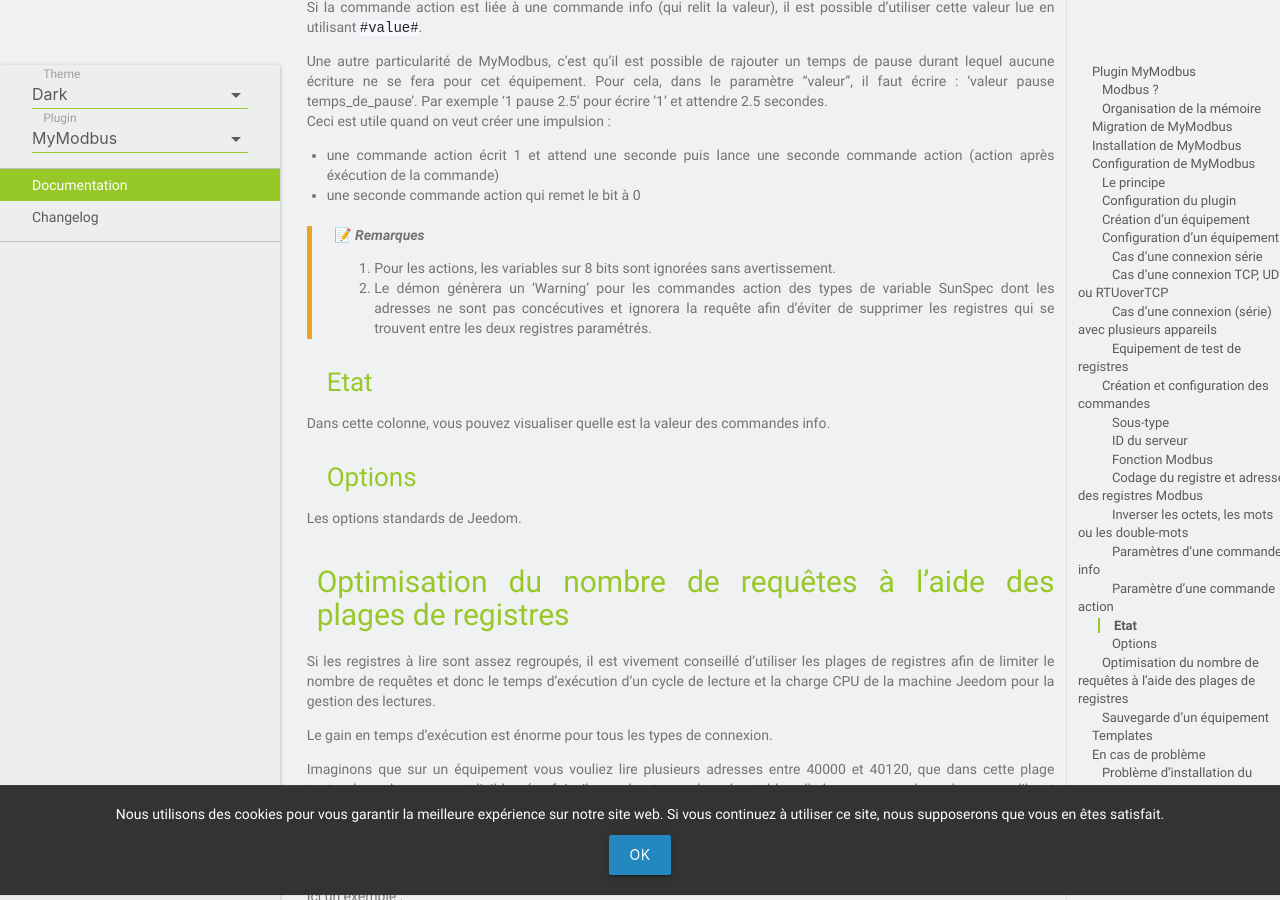
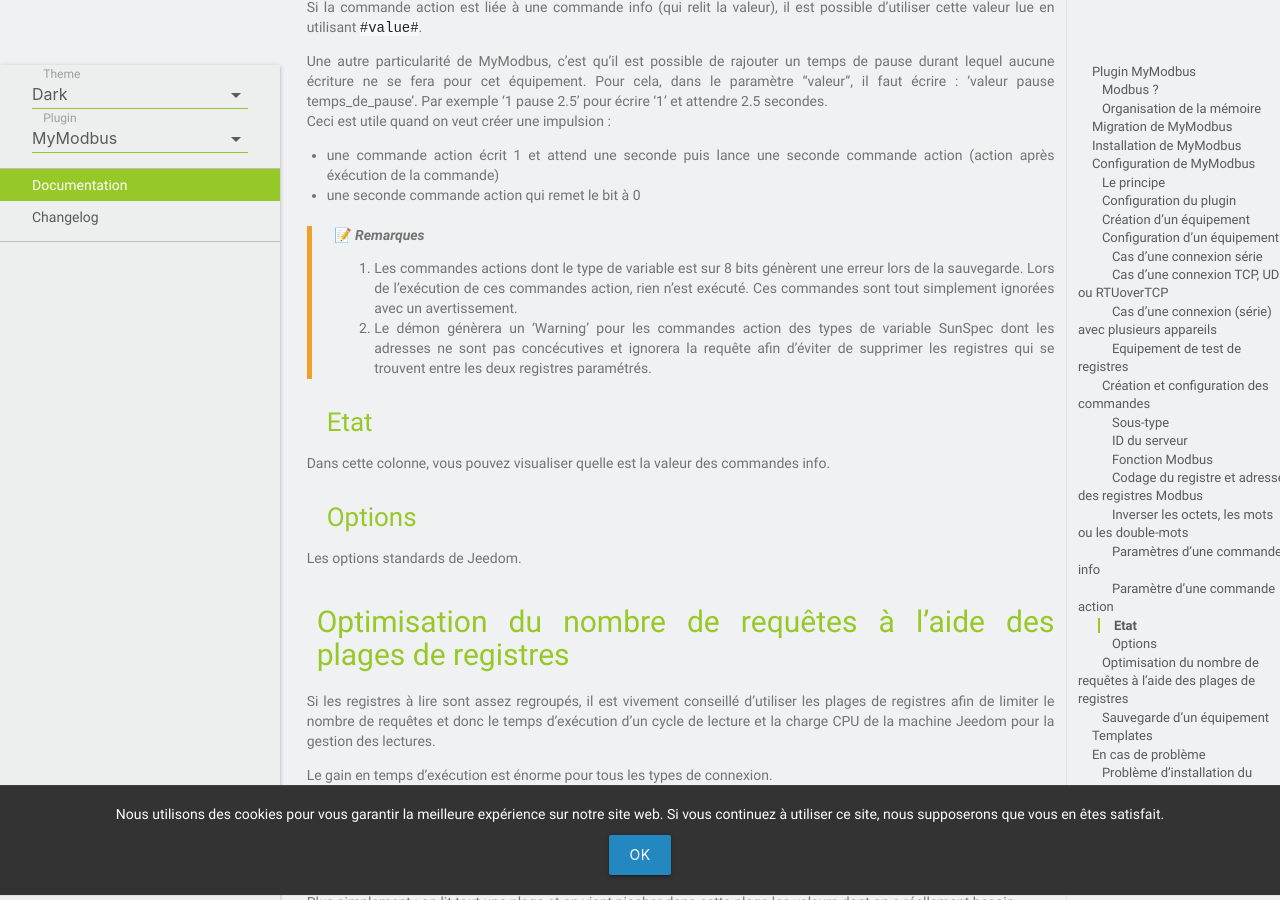
Before and after one commit to MrWaloo/jeedom-plugins-doc, a Jekyll site: the page built from docs/fr_FR/mymodbus_doc.md, in a window 1280 px wide and 900 px high, scrolled down 15990 px. Built offline with Jekyll 4.4.1, drawn with Linux system fonts in a browser that asks for light colours; emoji names are drawn with the system emoji font; our own code applies the rules of GitHub Pages for plain Markdown files.

Commit message:
Update mymodbus_doc.md

```diff
--- a/docs/fr_FR/mymodbus_doc.md
+++ b/docs/fr_FR/mymodbus_doc.md
@@ -429,8 +429,8 @@
 saisir '#value#' et de respecter la syntaxe de php. Toutes les fonctions mathématiques de php sont disponibles.
 Exemple : '(#value# + 7) * 3'
 Si vous souhaitez extraire un bit d'un registre de 16 bits (préférablement de type uint16), vous pouvez utiliser la
-fonction d'aide en cliquant sur l'icône ![Icône](../images/mymodbus/Commande_aide_calcul.png) à droite du champ de saisie afin
-d'appeler la fenêtre suivante :
+fonction d'aide en cliquant sur l'icône ![Icône](../images/mymodbus/Commande_aide_calcul.png) à droite du champ de saisie
+afin d'appeler la fenêtre suivante :
 ![Icône](../images/mymodbus/Commande_fenêtre_aide_calcul.png)
 
 > :bulb: ***Astuce***
@@ -463,7 +463,8 @@
 - une seconde commande action qui remet le bit à 0
 
 > :memo: ***Remarques***
-> 1. Pour les actions, les variables sur 8 bits sont ignorées sans avertissement.
+> 1. Les commandes actions dont le type de variable est sur 8 bits génèrent une erreur lors de la sauvegarde. Lors de
+> l'exécution de ces commandes action, rien n'est exécuté. Ces commandes sont tout simplement ignorées avec un avertissement.
 > 2. Le démon génèrera un 'Warning' pour les commandes action des types de variable SunSpec dont les adresses ne sont
 > pas concécutives et ignorera la requête afin d'éviter de supprimer les registres qui se trouvent entre les deux
 > registres paramétrés.
```
